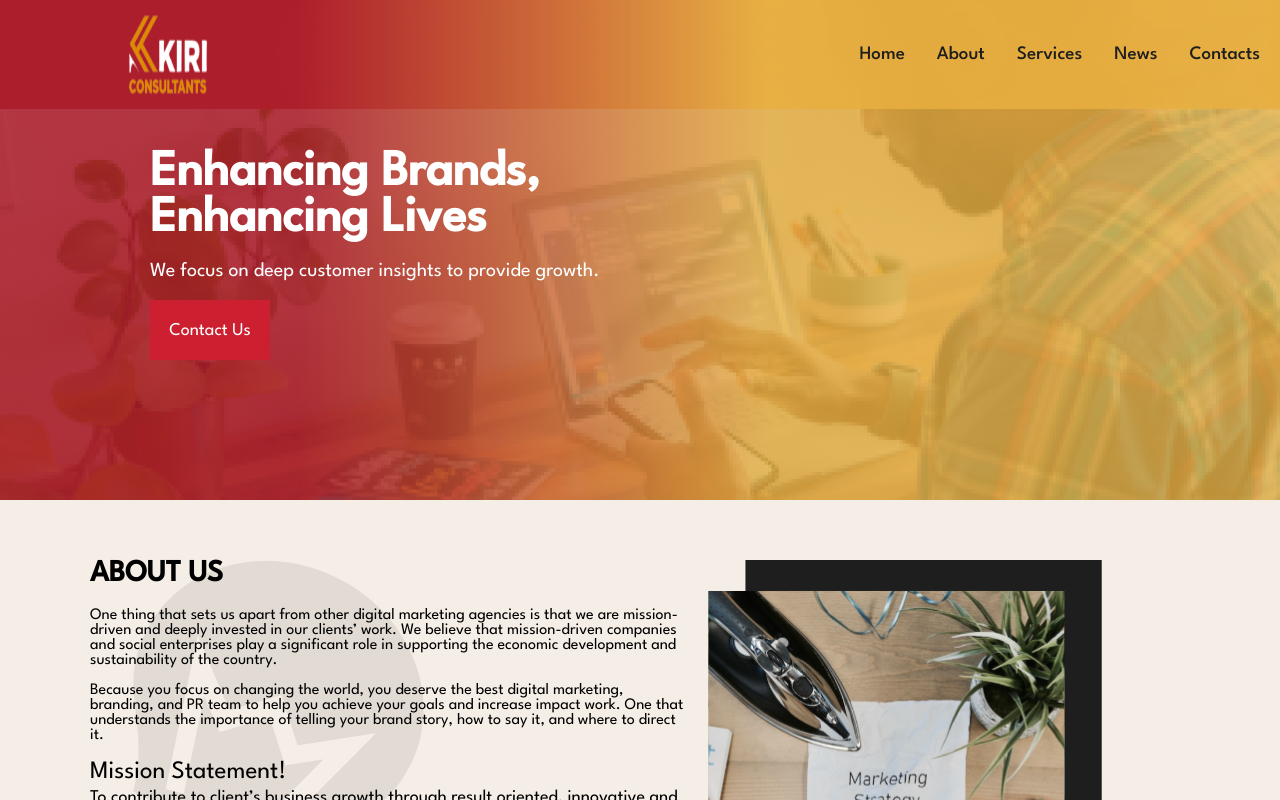
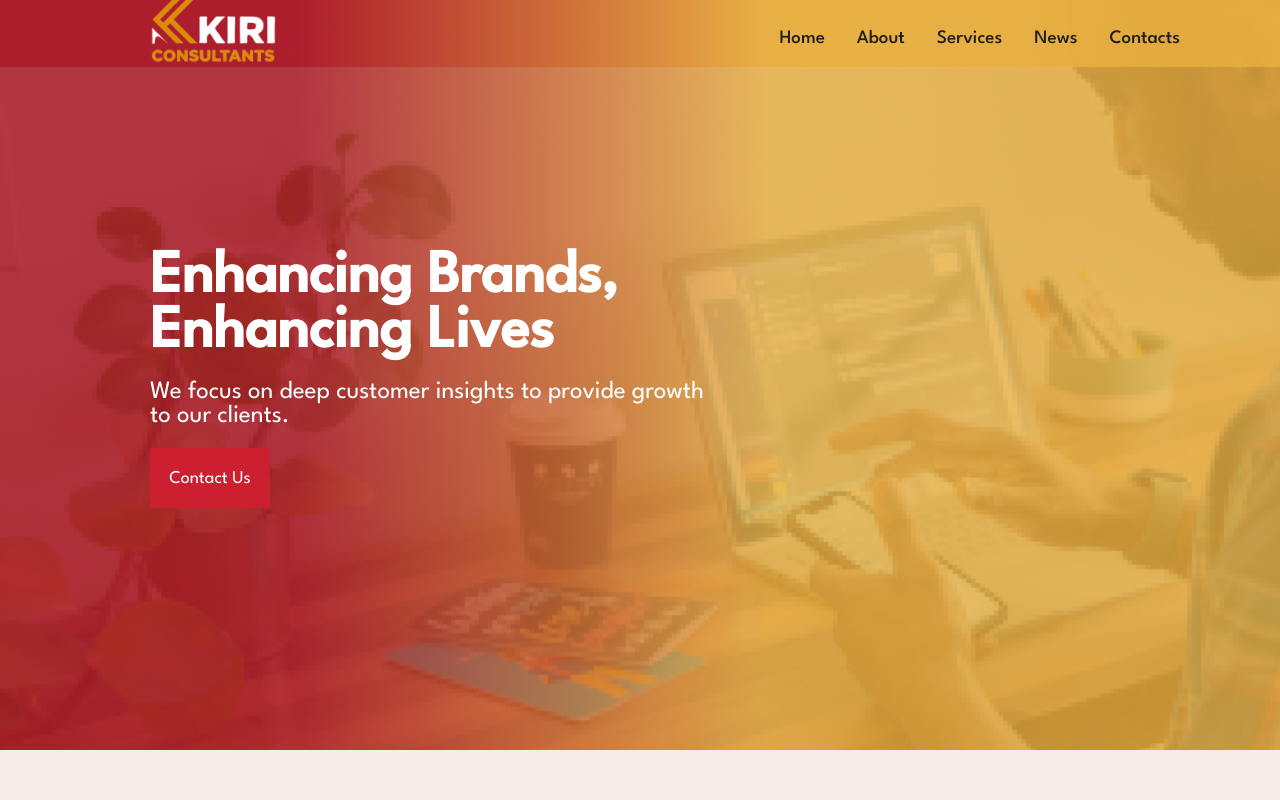
Before and after one commit to Imranyy/Kiri, a React (Create React App) app: page / in a window 1280 px wide. Shown: the top 800 px of the page. Built offline with nearby package versions, Linux system fonts and the light colour scheme.

Commit message:
Fix hero

```diff
--- a/src/App.css
+++ b/src/App.css
@@ -23,7 +23,7 @@ nav{
   top:0;
   left: 0;
   right: 0;
-  padding:  40px 0 10px 128px;
+  padding:  30px 0 0px 150px;
   display: flex;
   background:  linear-gradient(90deg, rgba(172, 27, 41, 0.86) 23.32%, rgba(233, 175, 63, 0.81) 59.86%);
   backdrop-filter: blur(3rem);
@@ -32,10 +32,7 @@ nav{
   box-shadow: 0 2px 4px 0 rgba(0, 0, 0, 0.2);
 }
 .logo{
-  margin-top: -25px;
-  width:80px;
-  height: 80px;
-  /* border-radius: 50px; */
+  margin-top: -35px;
 }
 
 nav ul{
@@ -48,7 +45,6 @@ nav ul a{
   font-family: 'League Spartan', sans-serif;
   font-weight: 500;
   font-size: 19px;
-  line-height: 30px;
   margin-left: 32px;
   color: #1E1E1E;
   text-decoration: none;
@@ -110,19 +106,20 @@ nav ul a:hover{
 .Hero-image{
   width: 100%;
   padding-top: 100px;
-  min-height: 350px;
+  min-height: 600px;
 }
 .hero-text{
   margin-left: 150px;
+  margin-top: 100px;
 }
 .hero-text .Enhancing{
-  font-size:50px;
-  font-weight:'bolder';
+  font-size: 60px;
+  font-weight: 'normal';
   color:#fff;
 }
 .hero-text .text{
   margin-top:20px;
-  font-size:20px;
+  font-size:25px;
   color:#fff;
 }
 
--- a/src/components/HeroImage.js
+++ b/src/components/HeroImage.js
@@ -15,7 +15,7 @@ function HeroImage(props) {
                         Enhancing Lives
                         </h1>
                         <p className='text'>
-                            We focus on deep customer insights to provide growth.
+                            We focus on deep customer insights to provide growth<br/> to our clients.
                         </p>
                         <button onClick={contacts}>
                             Contact Us
--- a/src/components/Navbar.js
+++ b/src/components/Navbar.js
@@ -61,7 +61,7 @@ function Navbar(props) {
                         <li className="nav-item">
                             <Link to='/' onClick={news} className="nav-link" >News</Link>
                         </li>
-                        <li className="nav-item">
+                        <li className="nav-item" style={{marginRight:'80px'}}>
                             <Link to='/' onClick={contacts} className="nav-link">Contacts</Link>
                         </li>
                     </ul>
```
